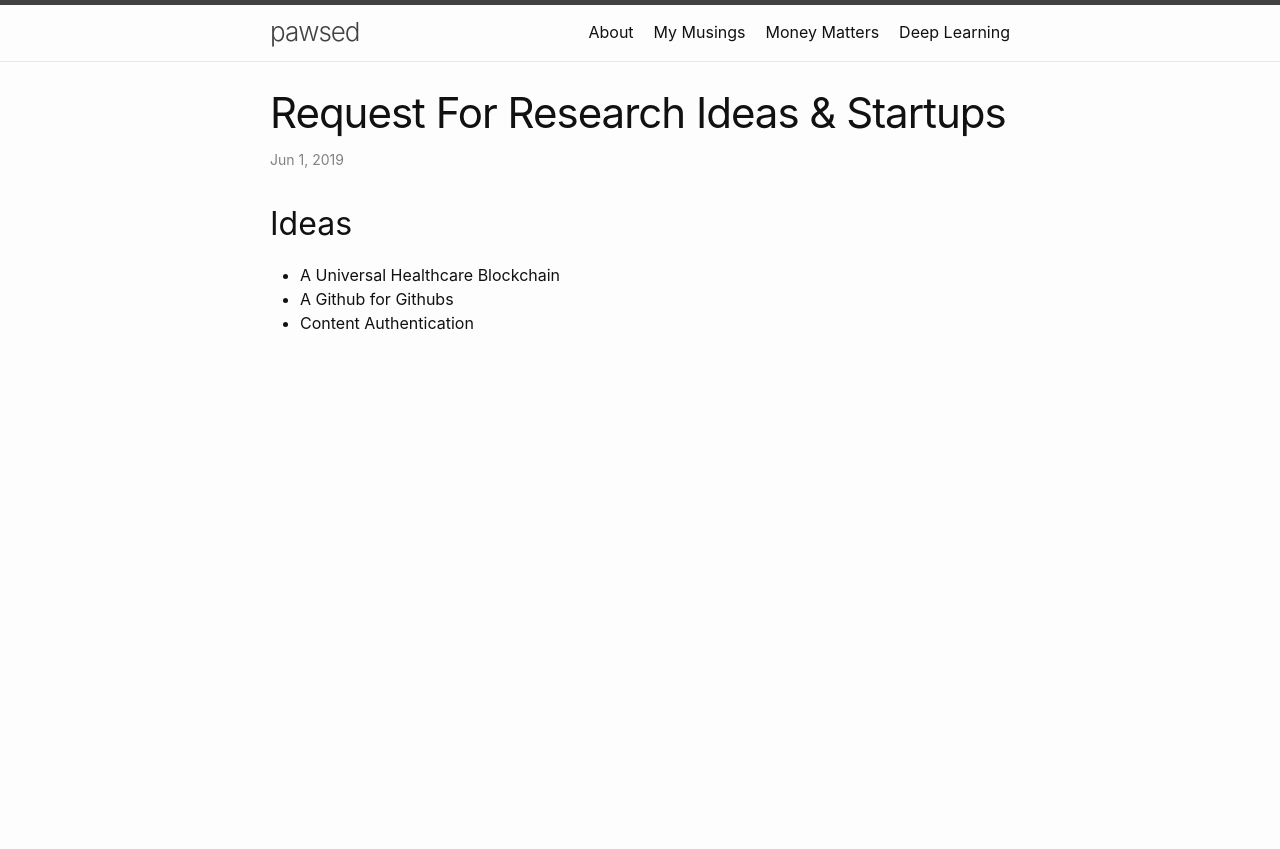
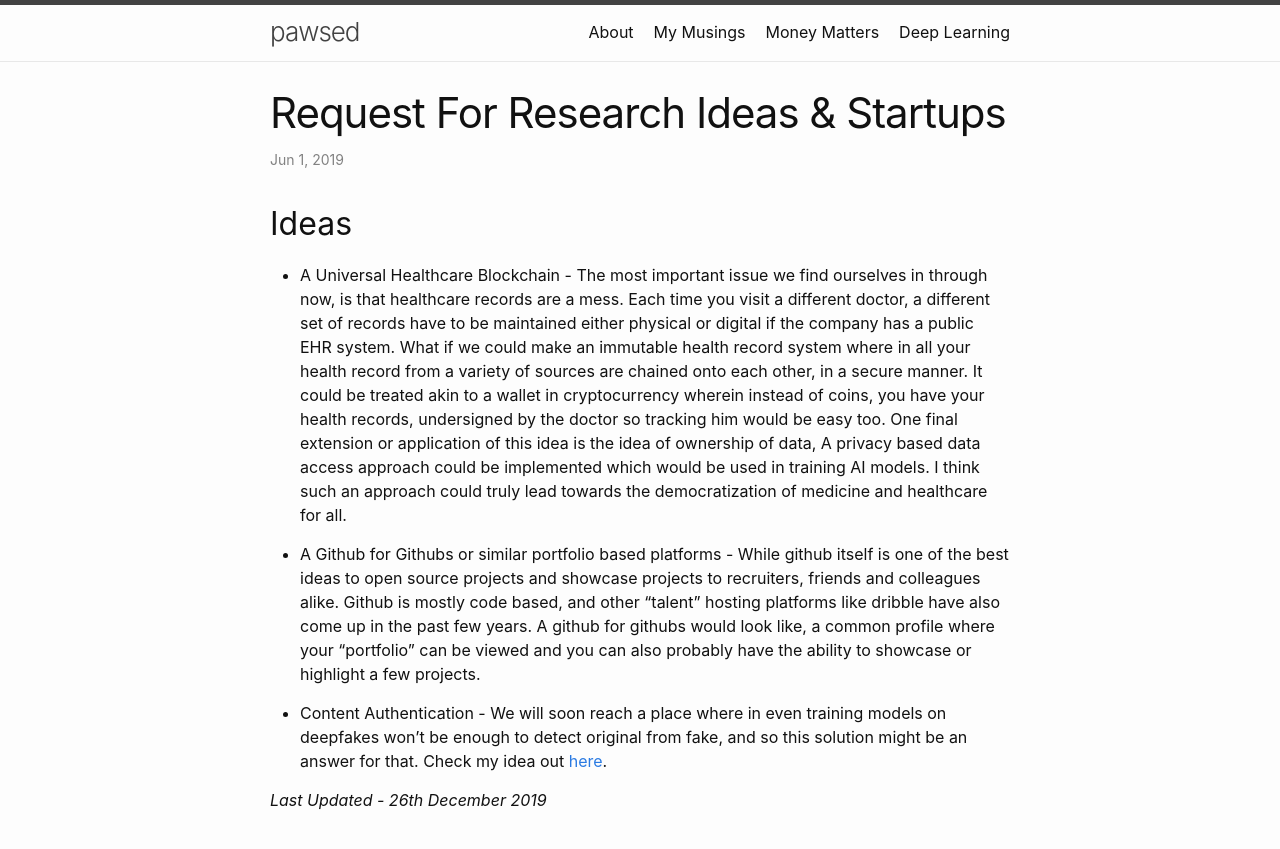
Before and after one commit to Shashi456/Shashi456.github.io, a Jekyll site: the page built from _posts/Musings/Ideas/2019-06-01-Request-for-Research-Ideas-&-Startups.md, in a window 1280 px wide. Shown: the top 849 px of the page. Built offline with Jekyll 4.4.1, drawn with Linux system fonts in a browser that asks for light colours; comment, search, counter and statistics services are not loaded.

Commit message:
Updating RFS

```diff
--- a/_posts/Musings/Ideas/2019-06-01-Request-for-Research-Ideas-&-Startups.md
+++ b/_posts/Musings/Ideas/2019-06-01-Request-for-Research-Ideas-&-Startups.md
@@ -7,6 +7,11 @@ description: Some ideas I think people might want to pursue.
 
 ## Ideas
 
-  - A Universal Healthcare Blockchain
-  - A Github for Githubs
-  - Content Authentication
+  - A Universal Healthcare Blockchain - The most important issue we find ourselves in through now, is that healthcare records are a mess. Each time you visit a different doctor, a different set of records have to be maintained either physical or digital if the company has a public EHR system. What if we could make an immutable health record system where in all your health record from a variety of sources are chained onto each other, in a secure manner. It could be treated akin to a wallet in cryptocurrency wherein instead of coins, you have your health records, undersigned by the doctor so tracking him would be easy too. One final extension or application of this idea is the idea of ownership of data, A privacy based data access approach could be implemented which would be used in training AI models. I think such an approach could truly lead towards the democratization of medicine and healthcare for all.
+
+  - A Github for Githubs or similar portfolio based platforms - While github itself is one of the best ideas to open source projects and showcase projects to recruiters, friends and colleagues alike. Github is mostly code based, and other "talent" hosting platforms like dribble have also come up in the past few years. A github for githubs would look like, a common profile where your "portfolio" can be viewed and you can also probably have the ability to showcase or highlight a few projects.
+
+  - Content Authentication - We will soon reach a place where in even training models on deepfakes won't be enough to detect original from fake, and so this solution might be an answer for that. Check my idea out [here](https://github.com/Shashi456/Projects-and-courses/blob/master/ConAuth/Readme.md).
+
+
+<em>Last Updated - 26th December 2019 </em>
```
